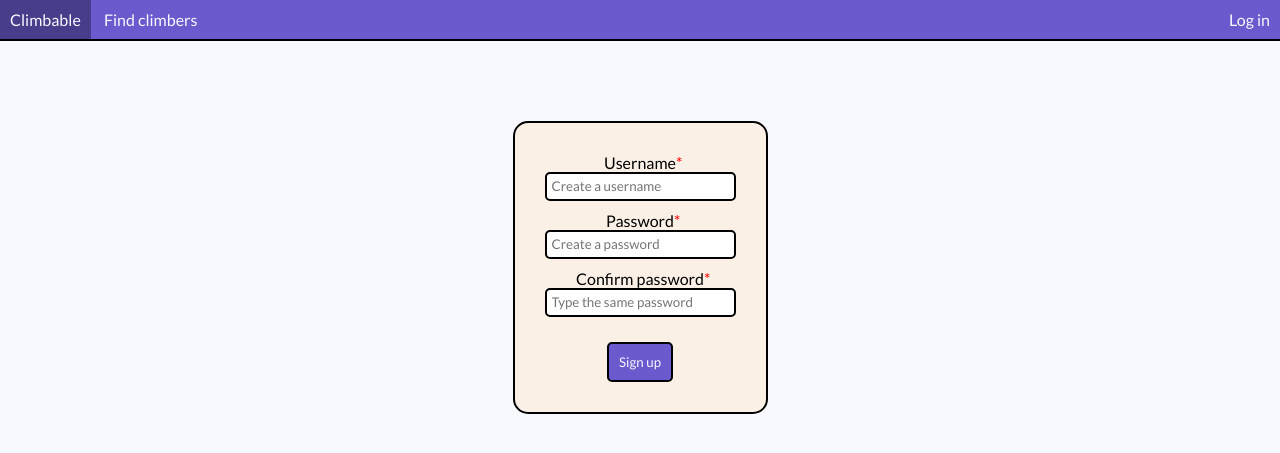
After one commit to som202/Climbable, a PHP site: page /signup.php in a window 1280 px wide. The commit adds this page. Shown: the top 453 px of the page. Run offline with PHP 8.4, Linux system fonts and the light colour scheme.

Commit message:
add redirects upon bad signup data, mark invalid signup input

```diff
--- a/css/signup.css
+++ b/css/signup.css
@@ -68,3 +68,7 @@ button {
 button:hover {
     background-color: darkslateblue;
 }
+#signup-form .field .required {
+    color: red;
+    position: absolute;
+}
--- a/index.html
+++ b/index.html
@@ -15,7 +15,7 @@
         <a href="search.html">Find climbers</a>
         <div id="account">
             <a href="login.php">Login</a>
-            <a href="signup.html">Sign up</a>
+            <a href="signup.php">Sign up</a>
         </div>
     </header>
     <div id="content">
--- a/js/signup.js
+++ b/js/signup.js
@@ -15,3 +15,17 @@ document.querySelector("#signup-form").addEventListener("submit", (e) => {
         e.preventDefault();
     }
 });
+
+let inputs = document.querySelectorAll(".field input");
+inputs.forEach(i => {
+    i.addEventListener("input", (e) => {
+        console.log(document.querySelector(`label[for='${e.target.id}']`).nextElementSibling);
+        let star = document.querySelector(`label[for='${e.target.id}']`).nextElementSibling;
+        if (e.target.value !== "") {
+            star.style.display = 'none';
+        }
+        else {
+            star.style.display = 'inline';
+        }
+    });
+});
--- a/login.php
+++ b/login.php
@@ -17,7 +17,7 @@ session_start();
         <a href="index.html">Climbable</a>
         <a href="search.html">Find climbers</a>
         <div id="account">
-            <a href="signup.html">Sign up</a>
+            <a href="signup.php">Sign up</a>
         </div>
     </header>
     <div id="login-container">
--- a/search.html
+++ b/search.html
@@ -16,7 +16,7 @@
         <a href="search.html">Find climbers</a>
         <div id="account">
             <a href="login.php">Login</a>
-            <a href="signup.html">Sign up</a>
+            <a href="signup.php">Sign up</a>
         </div>
     </header>
     <div id="search-container">
--- /dev/null
+++ b/signup.php
@@ -0,0 +1,52 @@
+<?php
+session_start();
+?>
+<!DOCTYPE html>
+<html lang="en">
+<head>
+    <style>
+        @import url('https://fonts.googleapis.com/css2?family=Lato:ital,wght@0,300;0,400;0,700;1,300;1,400;1,700&family=Open+Sans:ital,wght@0,300..800;1,300..800&display=swap');
+    </style>
+    <meta charset="UTF-8">
+    <meta name="viewport" content="width=device-width, initial-scale=1.0">
+    <link rel="stylesheet" href="css/signup.css">
+    <script src="js/signup.js" defer></script>
+    <title>Sign up</title>
+</head>
+<body>
+    <header>
+        <a href="index.html">Climbable</a>
+        <a href="search.html">Find climbers</a>
+        <div id="account">
+            <a href="login.php">Log in</a>
+        </div>
+    </header>
+    <div id="signup-container">
+        <form id="signup-form" action="signup_process.php" method="post">
+            <div id="form-error">
+            <?php
+            if (isset($_SESSION["user_exists"])) {
+                echo "<span>".$_SESSION["user_exists"]."</span>";
+                unset($_SESSION["user_exists"]);
+            }
+            ?>
+            </div>
+            <div class="field">
+                <label for="username">Username</label><span class="required">*</span><br>
+                <input type="text" id="username" name="username" placeholder="Create a username" autocomplete="off" minlength="3" maxlength="35" pattern="[A-Za-z0-9]+" title="Username can only contain letters and numbers" value="<?php echo isset($_SESSION["entered_username"]) ? htmlspecialchars($_SESSION["entered_username"]) : ''; unset($_SESSION["entered_username"]); ?>">
+            </div>
+            <div class="field">
+                <label for="password">Password</label><span class="required">*</span><br>
+                <input type="password" id="password" name="password" placeholder="Create a password" autocomplete="off" minlength="8" maxlength="64" pattern="[A-Za-z0-9~!@#$%^&*]+" title="Password can only contain letters, numbers and following characters: ~!@#$%^&*" required>
+            </div>
+            <div class="field">
+                <label for="password-confirm">Confirm password</label><span class="required">*</span><br>
+                <input type="password" id="password-confirm" name="password-confirm" placeholder="Type the same password" minlength="8" maxlength="64" required>
+            </div>
+            <div id="button-div">
+                <button type="submit">Sign up</button>
+            </div>
+        </form>
+    </div>
+</body>
+</html>
--- a/signup_process.php
+++ b/signup_process.php
@@ -36,7 +36,10 @@ if ($_SERVER["REQUEST_METHOD"] === "POST") {
             exit();
         }
         else {
-            die("Specified username already exists");
+            $_SESSION["user_exists"] = "Specified username already exists";
+            $_SESSION["entered_username"] = $username;
+            header("Location: signup.php");
+            exit();
         }
     }
     else {
```
